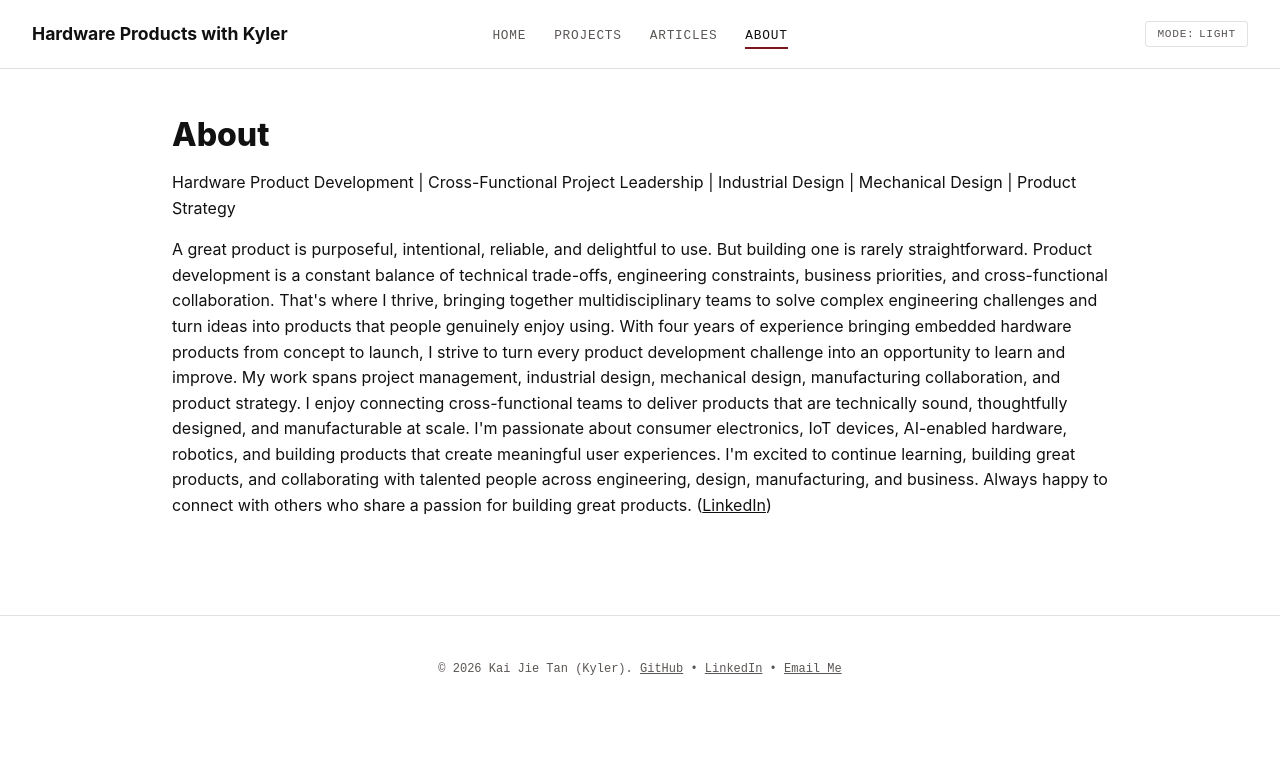
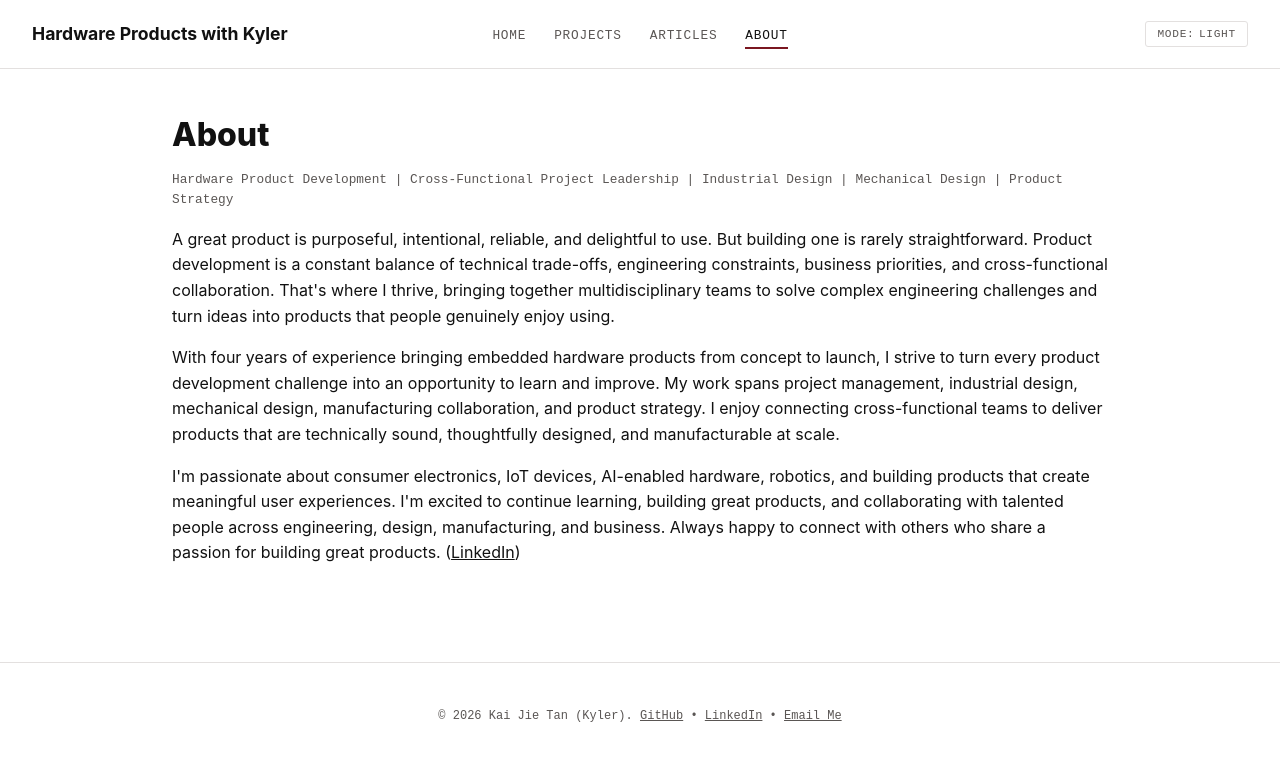
Before and after one commit to kaitkj/kaitkj.github.io, a Jekyll site: the page built from about/index.html, in a window 1280 px wide. Shown: the top 761 px of the page. Built offline with Jekyll 4.4.1, drawn with Linux system fonts in a browser that asks for light colours; a style sheet for code colours, icons or effects is not loaded.

Commit message:
Update index.html

```diff
--- a/about/index.html
+++ b/about/index.html
@@ -5,9 +5,13 @@ permalink: /about/
 ---
 
 <h1>About</h1>
-<p>Hardware Product Development | Cross-Functional Project Leadership | Industrial Design | Mechanical Design | Product Strategy</p>
-<p>A great product is purposeful, intentional, reliable, and delightful to use. But building one is rarely straightforward. Product development is a constant balance of technical trade-offs, engineering constraints, business priorities, and cross-functional collaboration. That's where I thrive, bringing together multidisciplinary teams to solve complex engineering challenges and turn ideas into products that people genuinely enjoy using.
 
-With four years of experience bringing embedded hardware products from concept to launch, I strive to turn every product development challenge into an opportunity to learn and improve. My work spans project management, industrial design, mechanical design, manufacturing collaboration, and product strategy. I enjoy connecting cross-functional teams to deliver products that are technically sound, thoughtfully designed, and manufacturable at scale.
+<div style="font-family: 'IBM Plex Mono', monospace; font-size: 0.8rem; color: #5a5654; margin-top: 10px;">
+  Hardware Product Development | Cross-Functional Project Leadership | Industrial Design | Mechanical Design | Product Strategy
+</div>
 
-I'm passionate about consumer electronics, IoT devices, AI-enabled hardware, robotics, and building products that create meaningful user experiences. I'm excited to continue learning, building great products, and collaborating with talented people across engineering, design, manufacturing, and business. Always happy to connect with others who share a passion for building great products. (<a href="https://www.linkedin.com/in/kaitkj/" target="_blank" rel="noopener noreferrer">LinkedIn</a>) </p>
+<p>A great product is purposeful, intentional, reliable, and delightful to use. But building one is rarely straightforward. Product development is a constant balance of technical trade-offs, engineering constraints, business priorities, and cross-functional collaboration. That's where I thrive, bringing together multidisciplinary teams to solve complex engineering challenges and turn ideas into products that people genuinely enjoy using.</p>
+
+<p>With four years of experience bringing embedded hardware products from concept to launch, I strive to turn every product development challenge into an opportunity to learn and improve. My work spans project management, industrial design, mechanical design, manufacturing collaboration, and product strategy. I enjoy connecting cross-functional teams to deliver products that are technically sound, thoughtfully designed, and manufacturable at scale.</p>
+
+<p>I'm passionate about consumer electronics, IoT devices, AI-enabled hardware, robotics, and building products that create meaningful user experiences. I'm excited to continue learning, building great products, and collaborating with talented people across engineering, design, manufacturing, and business. Always happy to connect with others who share a passion for building great products. (<a href="https://www.linkedin.com/in/kaitkj/" target="_blank" rel="noopener noreferrer">LinkedIn</a>) </p>
```
